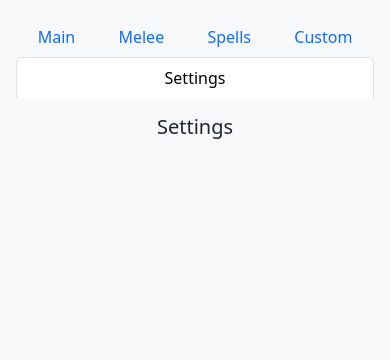
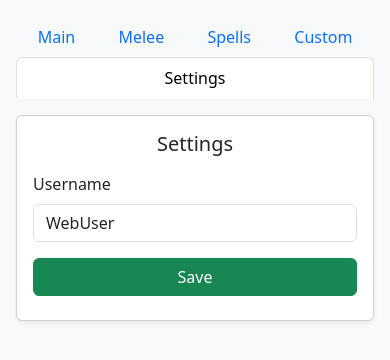
Before and after one commit to luciddrew/AIDM, a website: page public/iphone.html in a window 390 px wide. Both pictures are taken after a click on the tab "Settings". Drawn offline with nearby package versions, Linux system fonts and the light colour scheme.

Commit message:
Update iphone.html
Added username and save button

```diff
--- a/public/iphone.html
+++ b/public/iphone.html
@@ -2,16 +2,13 @@
 <html lang="en">
 <head>
   <meta charset="UTF-8" />
-  <!-- Disable zooming on iPhones, improve scaling -->
   <meta name="viewport" content="width=device-width, initial-scale=1.0, maximum-scale=1.0, user-scalable=no" />
   <title>Socket Message Sender</title>
 
-  <!-- iOS web app optimizations -->
   <meta name="apple-mobile-web-app-capable" content="yes">
   <meta name="apple-mobile-web-app-status-bar-style" content="default">
   <meta name="apple-mobile-web-app-title" content="SocketApp">
 
-  <!-- Bootstrap CSS -->
   <link
     href="https://cdn.jsdelivr.net/npm/bootstrap@5.3.3/dist/css/bootstrap.min.css"
     rel="stylesheet"
@@ -25,7 +22,7 @@
       font-size: 16px;
     }
 
-    textarea, button {
+    textarea, input, button {
       font-size: 16px !important;
     }
 
@@ -36,7 +33,7 @@
 
     textarea.form-control {
       height: auto;
-      min-height: 10em; /* approx 10 lines */
+      min-height: 10em;
       resize: vertical;
     }
   </style>
@@ -100,17 +97,40 @@
 
       <!-- Settings Tab -->
       <div class="tab-pane fade" id="settings" role="tabpanel">
-        <h5 class="mt-3 text-center">Settings</h5>
+        <div class="card shadow-sm mt-3">
+          <div class="card-body">
+            <h5 class="card-title text-center mb-3">Settings</h5>
+            <label for="usernameInput" class="form-label">Username</label>
+            <input
+              type="text"
+              id="usernameInput"
+              class="form-control mb-3"
+              placeholder="Enter your name"
+              autocomplete="off"
+            />
+            <button id="saveUsernameButton" class="btn btn-success w-100">Save</button>
+            <div id="saveStatus" class="mt-2 text-center text-muted small"></div>
+          </div>
+        </div>
       </div>
     </div>
   </div>
 
-  <!-- Socket.io (still using local path) -->
+  <!-- Scripts -->
   <script src="/socket.io/socket.io.js"></script>
   <script src="https://cdn.jsdelivr.net/npm/bootstrap@5.3.3/dist/js/bootstrap.bundle.min.js"></script>
 
   <script>
+    let username = localStorage.getItem("username") || "WebUser";
+
     const statusEl = document.getElementById("status");
+    const saveStatusEl = document.getElementById("saveStatus");
+    const usernameInput = document.getElementById("usernameInput");
+
+    // Set initial value in settings tab
+    if (usernameInput) {
+      usernameInput.value = username;
+    }
 
     const socket = io("https://aidm-73bi.onrender.com", {
       transports: ["websocket"],
@@ -131,9 +151,19 @@
       const input = document.getElementById("messageInput");
       const message = input.value.trim();
       if (message) {
-        socket.emit("chat_message", { username: "WebUser", message });
+        socket.emit("chat_message", { username, message });
         input.value = "";
         statusEl.textContent = "Message sent!";
+      }
+    });
+
+    document.getElementById("saveUsernameButton").addEventListener("click", () => {
+      const newName = usernameInput.value.trim();
+      if (newName) {
+        localStorage.setItem("username", newName);
+        username = newName;
+        saveStatusEl.textContent = "✅ Username saved!";
+        setTimeout(() => saveStatusEl.textContent = "", 2000);
       }
     });
   </script>
```
